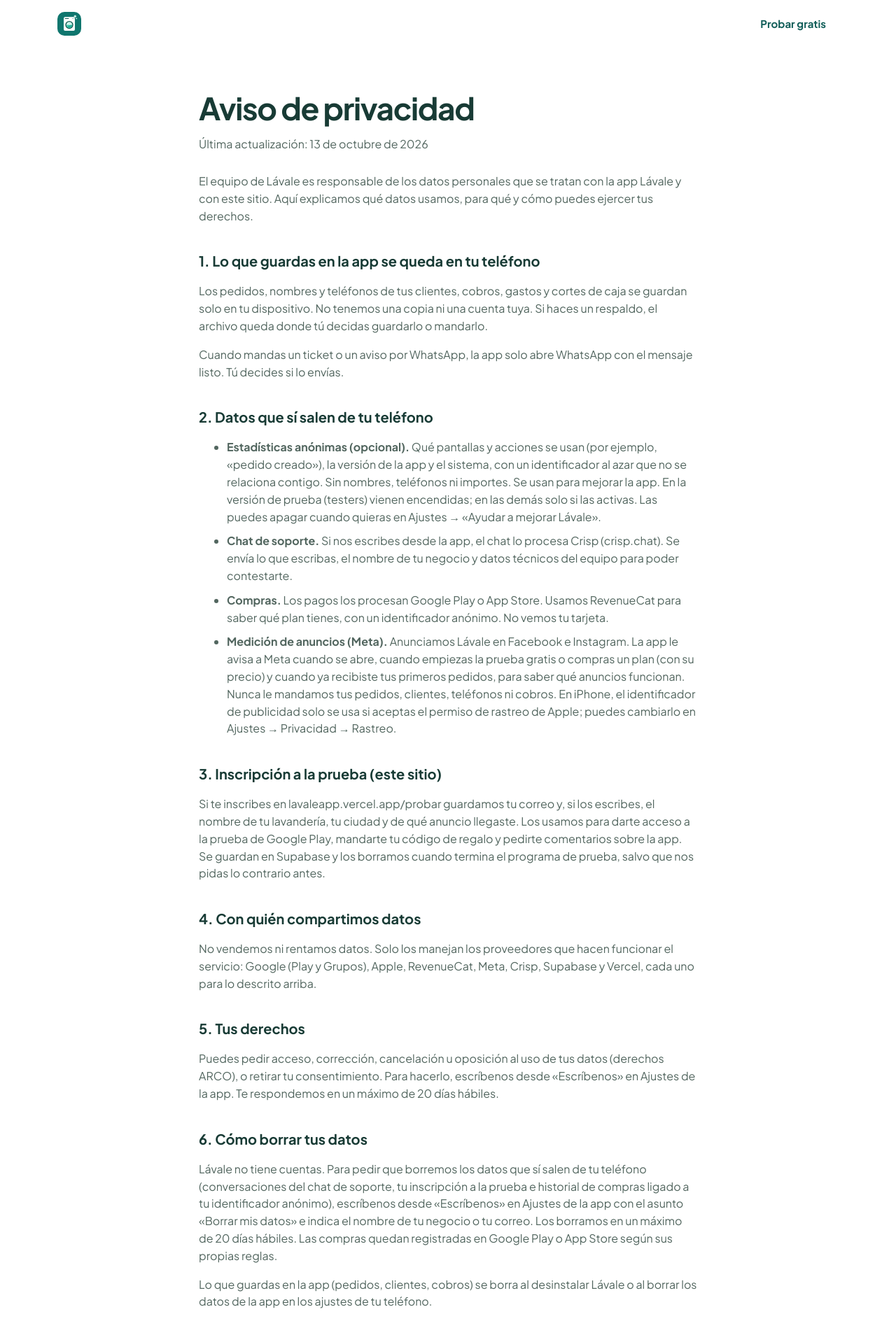
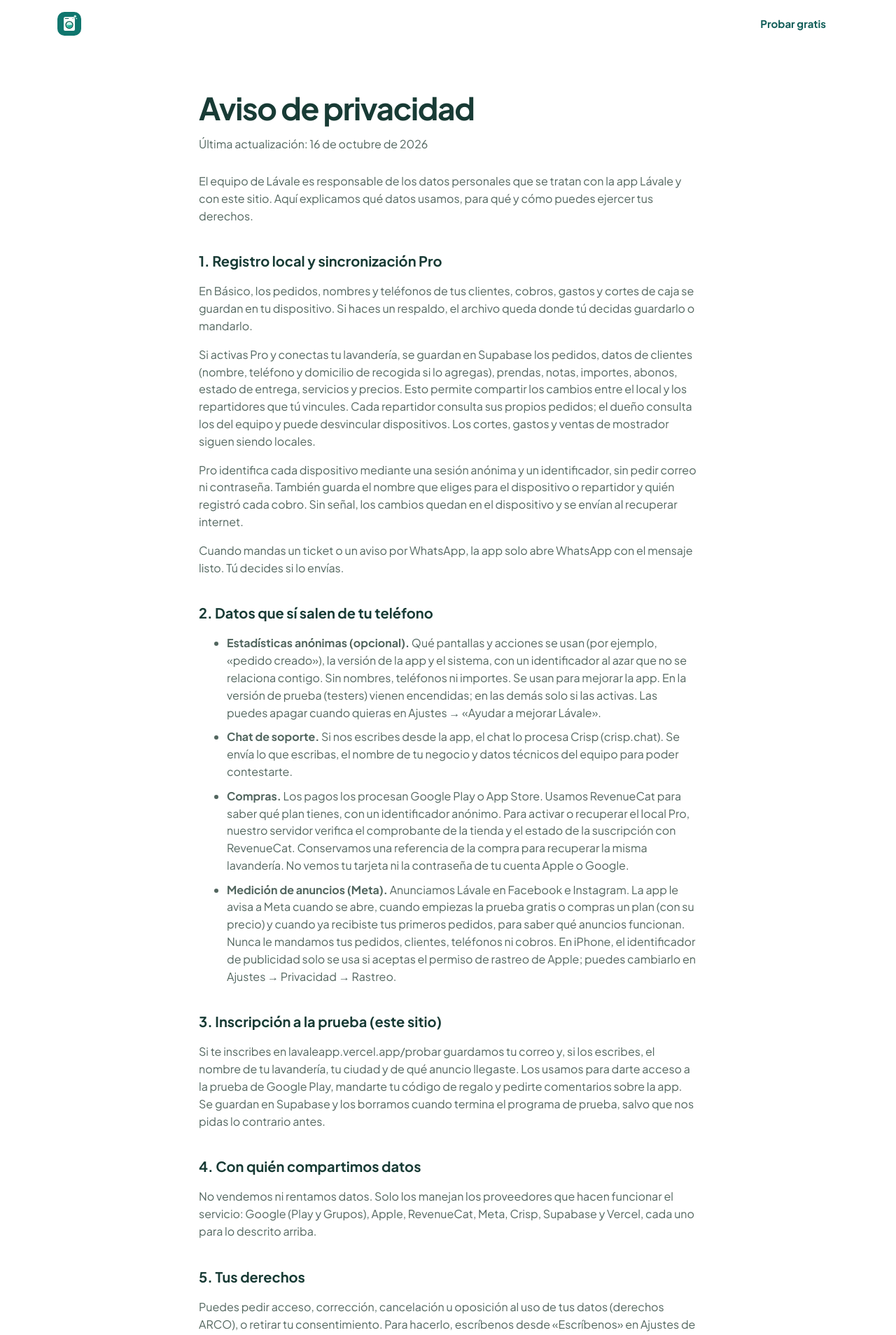
Before and after one commit to ErickLlerenas/lavale-web, a Next.js app: page /privacidad in a window 1280 px wide. Shown: the top 1908 px of the page at 70% size. Built offline with nearby package versions, Linux system fonts and the light colour scheme; no server answers.

Commit message:
docs: explain Pro synchronization and store verification in privacy notice

```diff
--- a/app/privacidad/page.tsx
+++ b/app/privacidad/page.tsx
@@ -9,7 +9,7 @@
   alternates: { canonical: "/privacidad" },
 };
 
-const updated = "13 de octubre de 2026";
+const updated = "16 de octubre de 2026";
 
 export default function Privacidad() {
   const contact = privacyEmail ? (
@@ -34,12 +34,28 @@
             para qué y cómo puedes ejercer tus derechos.
           </p>
 
-          <h2>1. Lo que guardas en la app se queda en tu teléfono</h2>
+          <h2>1. Registro local y sincronización Pro</h2>
           <p>
-            Los pedidos, nombres y teléfonos de tus clientes, cobros, gastos y
-            cortes de caja se guardan solo en tu dispositivo. No tenemos una
-            copia ni una cuenta tuya. Si haces un respaldo, el archivo queda donde
-            tú decidas guardarlo o mandarlo.
+            En Básico, los pedidos, nombres y teléfonos de tus clientes, cobros,
+            gastos y cortes de caja se guardan en tu dispositivo. Si haces un
+            respaldo, el archivo queda donde tú decidas guardarlo o mandarlo.
+          </p>
+          <p>
+            Si activas Pro y conectas tu lavandería, se guardan en Supabase los
+            pedidos, datos de clientes (nombre, teléfono y domicilio de recogida
+            si lo agregas), prendas, notas, importes, abonos, estado de entrega,
+            servicios y precios. Esto permite compartir los cambios entre el
+            local y los repartidores que tú vincules. Cada repartidor consulta
+            sus propios pedidos; el dueño consulta los del equipo y puede
+            desvincular dispositivos. Los cortes, gastos y ventas de mostrador
+            siguen siendo locales.
+          </p>
+          <p>
+            Pro identifica cada dispositivo mediante una sesión anónima y un
+            identificador, sin pedir correo ni contraseña. También guarda el
+            nombre que eliges para el dispositivo o repartidor y quién registró
+            cada cobro. Sin señal, los cambios quedan en el dispositivo y se
+            envían al recuperar internet.
           </p>
           <p>
             Cuando mandas un ticket o un aviso por WhatsApp, la app solo abre
@@ -66,7 +82,11 @@
             <li>
               <strong>Compras.</strong> Los pagos los procesan Google Play o App
               Store. Usamos RevenueCat para saber qué plan tienes, con un
-              identificador anónimo. No vemos tu tarjeta.
+              identificador anónimo. Para activar o recuperar el local Pro,
+              nuestro servidor verifica el comprobante de la tienda y el estado
+              de la suscripción con RevenueCat. Conservamos una referencia de la
+              compra para recuperar la misma lavandería. No vemos tu tarjeta ni
+              la contraseña de tu cuenta Apple o Google.
             </li>
             <li>
               <strong>Medición de anuncios (Meta).</strong> Anunciamos Lávale en
@@ -106,18 +126,20 @@
 
           <h2 id="borrar-datos">6. Cómo borrar tus datos</h2>
           <p>
-            Lávale no tiene cuentas. Para pedir que borremos los datos que sí
-            salen de tu teléfono (conversaciones del chat de soporte, tu
-            inscripción a la prueba e historial de compras ligado a tu
-            identificador anónimo), {contact} con el asunto «Borrar mis datos» e
-            indica el nombre de tu negocio o tu correo. Los borramos en un máximo
+            Para solicitar que borremos los datos sincronizados de Pro, las
+            conversaciones de soporte, tu inscripción a la prueba o los datos
+            ligados a tu identificador anónimo, {contact} con el asunto
+            «Borrar mis datos». Para Pro, haz la solicitud desde el dispositivo
+            del dueño e indica el nombre de tu lavandería para que podamos
+            verificar la solicitud. Los borramos en un máximo
             de 20 días hábiles. Las compras quedan registradas en Google Play o
             App Store según sus propias reglas.
           </p>
           <p>
-            Lo que guardas en la app (pedidos, clientes, cobros) se borra al
-            desinstalar Lávale o al borrar los datos de la app en los ajustes de
-            tu teléfono.
+            Desinstalar Lávale o borrar los datos de la app elimina el registro
+            local, pero no borra los pedidos que hayas sincronizado con Pro.
+            Borrar datos o desvincular un dispositivo tampoco cancela la
+            suscripción: se administra desde Google Play o App Store.
           </p>
 
           <h2>7. Cambios a este aviso</h2>
```
